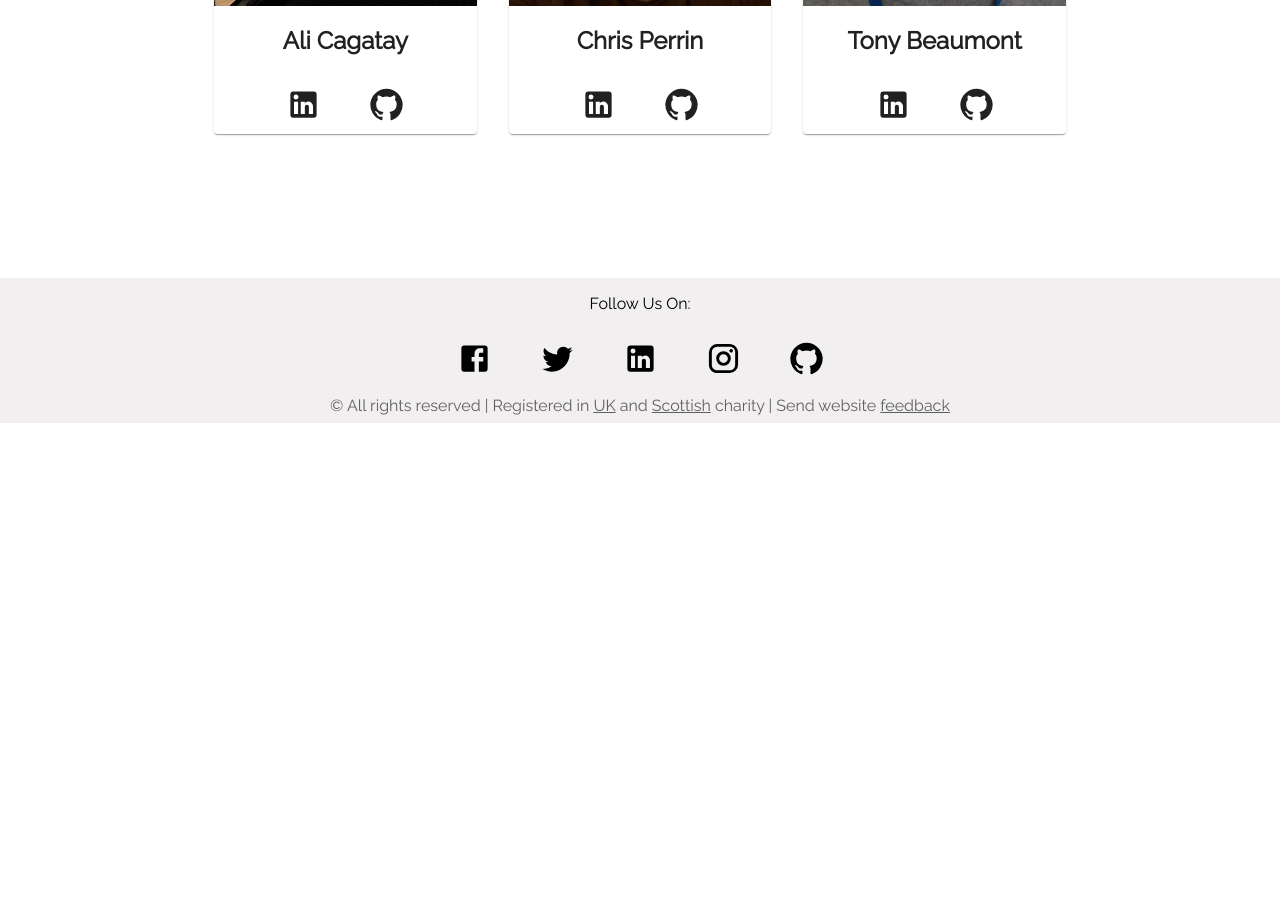
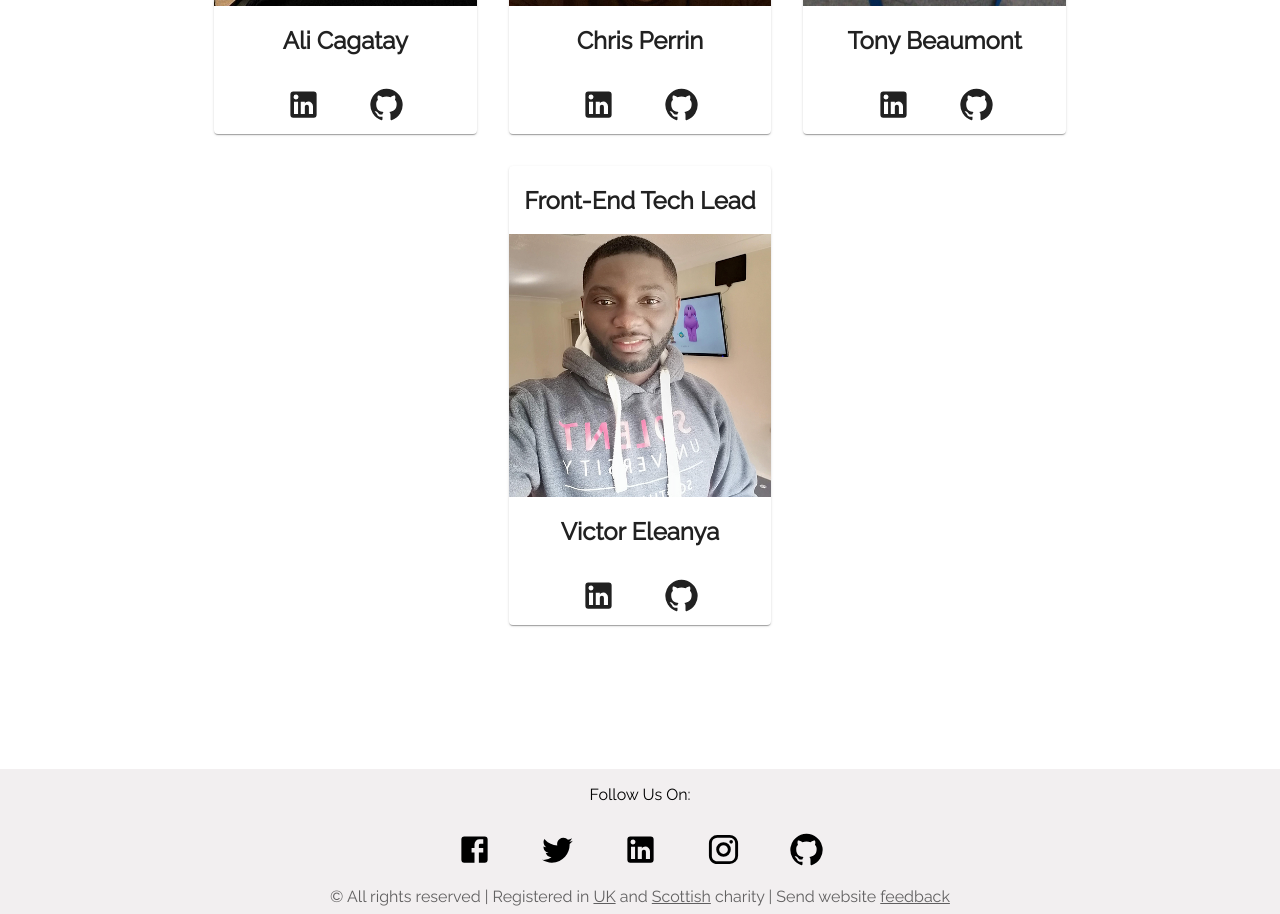
Before and after one commit to SaadiaELF/wm4-1-techieelites-feedbacktracker, a React (Create React App) app in the folder client/: page /about in a window 1280 px wide. Shown: the part 1700-2614 px from the top of the page. Before the commit the page ends 2123 px from the top, so only its background shows below. Built offline with nearby package versions, Linux system fonts and the light colour scheme.

Commit message:
Added Fourth Mentor

```diff
--- a/client/src/pages/About.js
+++ b/client/src/pages/About.js
@@ -182,7 +182,28 @@ export default function Album() {
 						</Card>
 					</Grid>
 
+					<Grid item xs={5} sm={5} md={4} margin="auto">
+						<Card sx={{ height: "100%", display: "flex", flexDirection: "column" }}>
 
+							<h2 align="center">Front-End Tech Lead</h2>
+							<CardMedia component="img"
+								image={Victor_Img}
+								alt="profile_pic" />
+							<h2 align="center">Victor Eleanya</h2>
+
+							<Stack direction="row" spacing={{ xs: 1, md: 3 }} sx={{ justifyContent: "center" }}>
+								<IconButton color="inherit" target="_blank" size="large"
+									href="">
+									<LinkedInIcon fontSize="large"></LinkedInIcon>
+								</IconButton>
+
+								<IconButton color="inherit" target="_blank" size="large"
+									href="">
+									<GitHubIcon fontSize="large" />
+								</IconButton>
+							</Stack>
+						</Card>
+					</Grid>
 				</Grid>
 			</Container>
 		</main>
```
